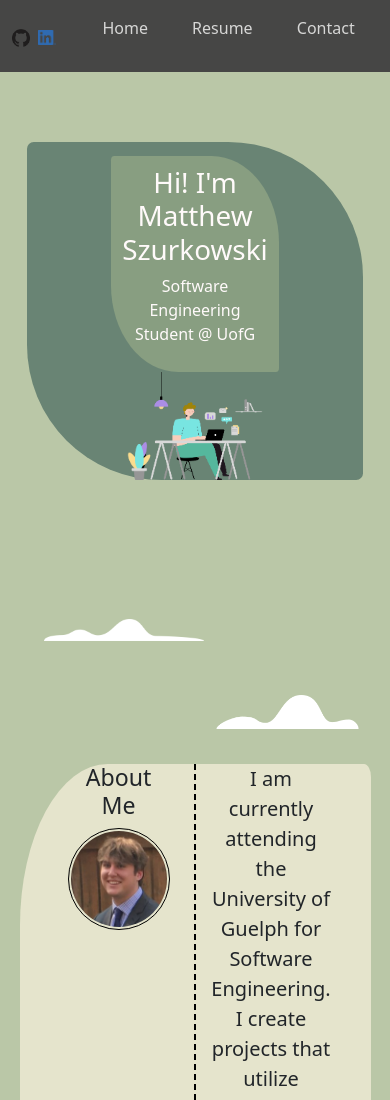
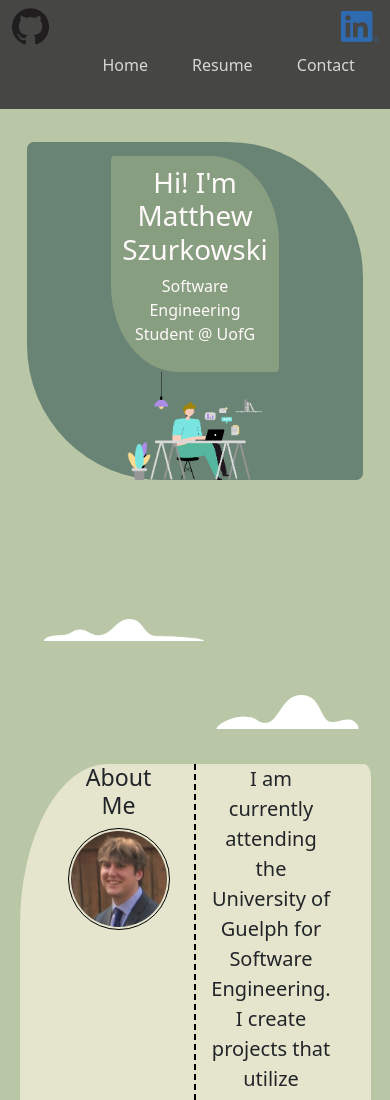
Before and after one commit to MatthewSzurkowski/MatthewSzurkowski.github.io, a plain HTML site: page index.html in a window 390 px wide. Shown: the top 1100 px of the page. Drawn offline with nearby package versions, Linux system fonts and the light colour scheme.

Commit message:
Logo issue fix

```diff
--- a/css/stylesheet.css
+++ b/css/stylesheet.css
@@ -8,6 +8,9 @@
 @media screen and (max-width: 600px) {
     #welcome-wrapper {
         margin-top: 35% !important;
+    }
+    #logo-links {
+        width: 10% !important;
     }
 }
 
```
